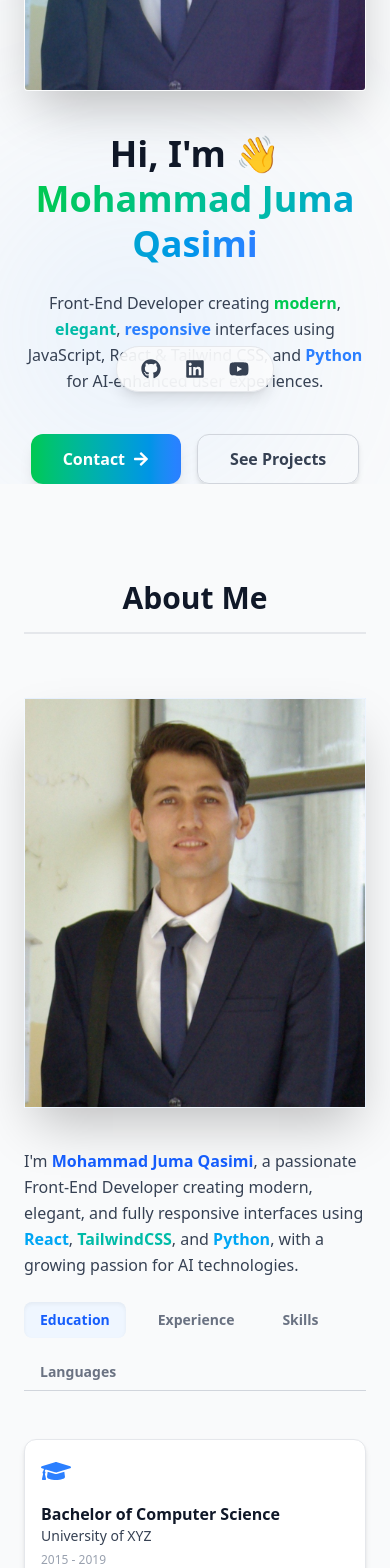
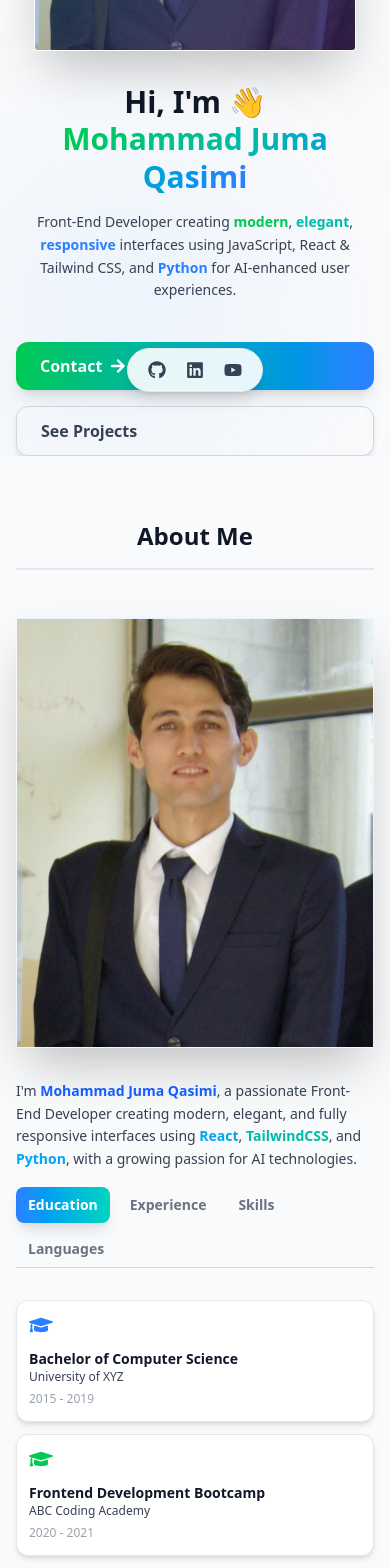
Before and after one commit to JumaQasimiM/Protfolio, a React (Vite) app: page / in a window 390 px wide. Shown: the part 432-2000 px from the top of the page. Built offline with nearby package versions, Linux system fonts and the light colour scheme.

Commit message:
update hero

```diff
--- a/src/components/About.jsx
+++ b/src/components/About.jsx
@@ -10,9 +10,6 @@ import {
   FaLanguage,
 } from "react-icons/fa";
 import myfoto from "../assets/myfoto.jpg";
-
-// Google Fonts: Poppins
-// Add to index.html <link href="https://fonts.googleapis.com/css2?family=Poppins:wght@400;500;600;700&display=swap" rel="stylesheet">
 
 export const About = () => {
   const [activeTab, setActiveTab] = useState("education");
@@ -62,26 +59,26 @@ export const About = () => {
   return (
     <section
       id="about"
-      className="relative py-24 px-6 md:px-12 bg-gray-50 font-poppins"
+      className="relative py-16 sm:py-20 px-4 sm:px-6 md:px-12 bg-gray-50 font-poppins"
     >
       {/* Header */}
-      <div className="max-w-6xl mx-auto flex flex-col md:flex-row items-center justify-between gap-4 mb-16 border-b-2 border-gray-200 pb-4">
-        <h2 className="text-3xl sm:text-4xl md:text-5xl font-bold text-gray-900">
+      <div className="max-w-6xl mx-auto flex flex-col md:flex-row items-center justify-between gap-2 md:gap-4 mb-12 sm:mb-16 border-b-2 border-gray-200 pb-4">
+        <h2 className="text-2xl sm:text-3xl md:text-4xl lg:text-5xl font-bold text-gray-900">
           About Me
         </h2>
-        <span className="hidden md:block text-blue-400 text-xl md:text-2xl">
+        <span className="hidden md:block text-blue-400 text-lg md:text-xl">
           (01)
         </span>
       </div>
 
-      <div className="max-w-6xl mx-auto flex flex-col md:flex-row items-start gap-10 md:gap-16">
+      <div className="max-w-6xl mx-auto flex flex-col md:flex-row items-start gap-8 md:gap-12">
         {/* Profile Image */}
         <motion.div
           initial={{ opacity: 0, x: -50 }}
           whileInView={{ opacity: 1, x: 0 }}
           viewport={{ once: true }}
           transition={{ duration: 0.8 }}
-          className="w-full h-auto sm:w-60 sm:h-60 md:w-72 md:h-72 overflow-hidden shadow-2xl bg-gradient-to-tr from-blue-100 to-blue-50 border border-white/30 flex-shrink-0"
+          className="w-[full] sm:w-48 md:w-60 lg:w-72 xl:w-80 overflow-hidden shadow-2xl bg-gradient-to-tr from-blue-100 to-blue-50 border border-white/30 flex-shrink-0 mx-auto md:mx-0"
         >
           <img
             src={myfoto}
@@ -96,10 +93,10 @@ export const About = () => {
           whileInView={{ opacity: 1, x: 0 }}
           viewport={{ once: true }}
           transition={{ duration: 0.8 }}
-          className="flex-1 flex flex-col gap-6"
+          className="flex-1 flex flex-col gap-4 sm:gap-6"
         >
           {/* Introduction */}
-          <p className="text-gray-700 text-base sm:text-lg md:text-xl leading-relaxed">
+          <p className="text-gray-700 text-sm sm:text-base md:text-lg lg:text-xl leading-relaxed">
             I'm{" "}
             <span className="font-semibold text-blue-600">
               Mohammad Juma Qasimi
@@ -113,14 +110,14 @@ export const About = () => {
           </p>
 
           {/* Tabs */}
-          <div className="flex flex-wrap gap-4 border-b border-gray-300 mb-6">
+          <div className="flex flex-wrap gap-2 sm:gap-3 border-b border-gray-300 mb-4 sm:mb-6">
             {tabs.map((tab) => (
               <button
                 key={tab}
                 onClick={() => setActiveTab(tab)}
-                className={`relative py-2 px-4 font-semibold text-sm sm:text-base rounded-lg transition-all ${
+                className={`py-2 px-3 sm:px-4 font-semibold text-sm sm:text-base rounded-lg transition-all ${
                   activeTab === tab
-                    ? "text-blue-600 bg-blue-50 shadow-inner"
+                    ? "text-white bg-gradient-to-r from-blue-500 to-teal-400 shadow-lg"
                     : "text-gray-500 hover:text-blue-500 hover:bg-gray-100"
                 }`}
               >
@@ -130,7 +127,7 @@ export const About = () => {
           </div>
 
           {/* Tab Content */}
-          <div className="space-y-4 md:space-y-6">
+          <div className="space-y-3 sm:space-y-4 md:space-y-6">
             {/* Education */}
             {activeTab === "education" &&
               education.map((edu, index) => (
@@ -140,17 +137,17 @@ export const About = () => {
                   whileInView={{ opacity: 1, y: 0 }}
                   viewport={{ once: true }}
                   transition={{ duration: 0.5, delay: index * 0.1 }}
-                  className="flex flex-col sm:flex-row items-start sm:items-center gap-4 p-4 rounded-xl bg-white shadow-md border border-gray-200"
+                  className="flex flex-col sm:flex-row items-start sm:items-center gap-3 sm:gap-4 p-3 sm:p-4 rounded-xl bg-white shadow-md border border-gray-200 hover:scale-105 transition"
                 >
-                  <div className="text-3xl">{edu.icon}</div>
+                  <div className="text-2xl sm:text-3xl">{edu.icon}</div>
                   <div>
-                    <h3 className="font-semibold text-gray-900 text-base sm:text-lg">
+                    <h3 className="font-semibold text-gray-900 text-sm sm:text-base md:text-lg">
                       {edu.title}
                     </h3>
-                    <p className="text-gray-700 text-sm sm:text-base">
+                    <p className="text-gray-700 text-xs sm:text-sm md:text-base">
                       {edu.institute}
                     </p>
-                    <span className="text-gray-400 text-xs sm:text-sm">
+                    <span className="text-gray-400 text-xs sm:text-xs md:text-sm">
                       {edu.year}
                     </span>
                   </div>
@@ -166,17 +163,17 @@ export const About = () => {
                   whileInView={{ opacity: 1, y: 0 }}
                   viewport={{ once: true }}
                   transition={{ duration: 0.5, delay: index * 0.1 }}
-                  className="flex flex-col sm:flex-row items-start sm:items-center gap-4 p-4 rounded-xl bg-white shadow-md border border-gray-200"
+                  className="flex flex-col sm:flex-row items-start sm:items-center gap-3 sm:gap-4 p-3 sm:p-4 rounded-xl bg-white shadow-md border border-gray-200 hover:scale-105 transition"
                 >
-                  <div className="text-3xl">{exp.icon}</div>
+                  <div className="text-2xl sm:text-3xl">{exp.icon}</div>
                   <div>
-                    <h3 className="font-semibold text-gray-900 text-base sm:text-lg">
+                    <h3 className="font-semibold text-gray-900 text-sm sm:text-base md:text-lg">
                       {exp.title}
                     </h3>
-                    <p className="text-gray-700 text-sm sm:text-base">
+                    <p className="text-gray-700 text-xs sm:text-sm md:text-base">
                       {exp.company}
                     </p>
-                    <span className="text-gray-400 text-xs sm:text-sm">
+                    <span className="text-gray-400 text-xs sm:text-xs md:text-sm">
                       {exp.year}
                     </span>
                   </div>
@@ -186,7 +183,7 @@ export const About = () => {
             {/* Skills */}
             {activeTab === "skills" && (
               <motion.div
-                className="flex flex-wrap gap-3"
+                className="flex flex-wrap gap-2 sm:gap-3"
                 initial={{ opacity: 0 }}
                 whileInView={{ opacity: 1 }}
                 viewport={{ once: true }}
@@ -195,10 +192,10 @@ export const About = () => {
                 {skills.map((skill, index) => (
                   <div
                     key={index}
-                    className="flex items-center gap-2 px-4 py-2 bg-white shadow rounded-lg border border-gray-200 hover:scale-105 transition"
+                    className="flex items-center gap-2 px-3 sm:px-4 py-1 sm:py-2 bg-white shadow rounded-lg border border-gray-200 hover:scale-105 transition text-sm sm:text-base"
                   >
                     {skill.icon && skill.icon}
-                    <span className="text-gray-800 font-medium text-sm sm:text-base">
+                    <span className="text-gray-800 font-medium">
                       {skill.name}
                     </span>
                   </div>
@@ -209,7 +206,7 @@ export const About = () => {
             {/* Languages */}
             {activeTab === "languages" && (
               <motion.div
-                className="flex flex-wrap gap-3"
+                className="flex flex-wrap gap-2 sm:gap-3"
                 initial={{ opacity: 0 }}
                 whileInView={{ opacity: 1 }}
                 viewport={{ once: true }}
@@ -218,12 +215,10 @@ export const About = () => {
                 {languages.map((lang, index) => (
                   <div
                     key={index}
-                    className="flex items-center gap-2 px-4 py-2 bg-white shadow rounded-lg border border-gray-200 hover:scale-105 transition"
+                    className="flex items-center gap-2 px-3 sm:px-4 py-1 sm:py-2 bg-white shadow rounded-lg border border-gray-200 hover:scale-105 transition text-sm sm:text-base"
                   >
                     <FaLanguage className="text-purple-500" />
-                    <span className="text-gray-800 font-medium text-sm sm:text-base">
-                      {lang}
-                    </span>
+                    <span className="text-gray-800 font-medium">{lang}</span>
                   </div>
                 ))}
               </motion.div>
--- a/src/components/Contact.jsx
+++ b/src/components/Contact.jsx
@@ -11,7 +11,7 @@ import { ContactForm } from "./contactForm";
 
 export const Contact = () => {
   return (
-    <section id="contact" className="py-24 bg-gray-50 px-6">
+    <section id="contact" className="py-8 md:py-24 bg-gray-50 px-6">
       <div className="max-w-6xl mx-auto flex flex-col justify-between md:flex-row items-center gap-16 border-b-2 mb-10 md:mb-20 pb-5">
         <h2 className="text-2xl md:text-5xl font-bold text-gray-900">
           Contact Me
--- a/src/components/Header.jsx
+++ b/src/components/Header.jsx
@@ -39,7 +39,7 @@ export const Header = () => {
 
   return (
     <header
-      className={`fixed top-0 w-full z-50 transition-all duration-300 backdrop-blur-md ${
+      className={`fixed top-0 w-[95%] md:w-full z-50 transition-all duration-300 backdrop-blur-md ${
         isScrolled
           ? "bg-white/80 shadow-lg border-b border-gray-200/40 py-3"
           : "bg-transparent py-5"
--- a/src/components/Hero.jsx
+++ b/src/components/Hero.jsx
@@ -6,22 +6,22 @@ export const Hero = () => {
   return (
     <section
       id="hero"
-      className="relative bg-gray-50 min-h-screen flex flex-col justify-center px-6 pt-28 md:pt-20 overflow-hidden"
+      className="relative bg-gray-50 min-h-screen flex flex-col justify-center px-4 sm:px-6 md:px-12 pt-24 md:pt-28 overflow-hidden"
     >
       {/* Background Blur Circles */}
-      <div className="absolute top-10 right-5 w-40 h-40 md:w-72 md:h-72 bg-green-300/30 blur-[90px] md:blur-[140px] rounded-full"></div>
-      <div className="absolute bottom-10 left-5 w-56 h-56 md:w-96 md:h-96 bg-blue-300/30 blur-[120px] md:blur-[180px] rounded-full"></div>
+      <div className="absolute top-10 right-5 w-36 h-36 sm:w-44 sm:h-44 md:w-72 md:h-72 bg-green-300/30 blur-[90px] md:blur-[140px] rounded-full"></div>
+      <div className="absolute bottom-10 left-5 w-52 h-52 sm:w-64 sm:h-64 md:w-96 md:h-96 bg-blue-300/30 blur-[120px] md:blur-[180px] rounded-full"></div>
 
       {/* Main Content */}
-      <div className="relative max-w-6xl mx-auto flex flex-col-reverse md:flex-row items-center gap-10 md:gap-20 z-10">
+      <div className="relative max-w-6xl mx-auto flex flex-col-reverse md:flex-row items-center gap-8 md:gap-20 z-10">
         {/* Text Section */}
         <motion.div
-          initial={{ opacity: 0, x: -40 }}
+          initial={{ opacity: 0, x: -30 }}
           animate={{ opacity: 1, x: 0 }}
           transition={{ duration: 0.8 }}
-          className="flex-1 flex flex-col gap-6 text-center md:text-left"
+          className="flex-1 flex flex-col gap-4 text-center md:text-left"
         >
-          <h1 className="text-4xl md:text-6xl font-bold text-gray-900 leading-tight">
+          <h1 className="text-3xl sm:text-4xl md:text-6xl font-bold text-gray-900 leading-tight">
             Hi, I'm 👋
             <br />
             <span className="bg-gradient-to-r from-green-500 via-teal-500 to-blue-500 bg-clip-text text-transparent">
@@ -29,7 +29,7 @@ export const Hero = () => {
             </span>
           </h1>
 
-          <p className="text-base md:text-xl text-gray-700 leading-relaxed">
+          <p className="text-sm sm:text-base md:text-lg text-gray-700 leading-relaxed">
             Front-End Developer creating{" "}
             <span className="text-green-500 font-semibold">modern</span>,{" "}
             <span className="text-teal-500 font-semibold">elegant</span>,{" "}
@@ -39,11 +39,11 @@ export const Hero = () => {
             AI-enhanced user experiences.
           </p>
 
-          <div className="flex gap-4 mt-4 flex-wrap justify-center md:justify-start">
+          <div className="flex flex-col sm:flex-row gap-4 mt-6 justify-center md:justify-start">
             <motion.a
               whileHover={{ scale: 1.05 }}
               href="#contact"
-              className="px-8 py-3 bg-gradient-to-r from-green-500 to-blue-500 text-white font-semibold rounded-xl flex items-center gap-2 shadow-lg hover:shadow-xl transition"
+              className="px-6 sm:px-8 py-3 bg-gradient-to-r from-green-500 to-blue-500 text-white font-semibold rounded-xl flex items-center gap-2 shadow-lg hover:shadow-xl transition"
             >
               Contact <FaArrowRight />
             </motion.a>
@@ -51,7 +51,7 @@ export const Hero = () => {
             <motion.a
               whileHover={{ scale: 1.05 }}
               href="#projects"
-              className="px-8 py-3 border border-gray-300 rounded-xl font-semibold text-gray-700 hover:bg-gray-100 transition-all flex items-center gap-2 shadow-md"
+              className="px-6 sm:px-8 py-3 border border-gray-300 rounded-xl font-semibold text-gray-700 hover:bg-gray-100 transition-all flex items-center gap-2 shadow-md"
             >
               See Projects
             </motion.a>
@@ -63,47 +63,46 @@ export const Hero = () => {
           initial={{ opacity: 0, scale: 0.8 }}
           animate={{ opacity: 1, scale: 1 }}
           transition={{ duration: 0.8 }}
-          className="relative w-full h-auto sm:w-60 sm:h-60 md:w-72 md:h-72 rounded overflow-hidden shadow-2xl bg-white/30 backdrop-blur-xl border border-white/30"
+          className="relative w-[90%] sm:w-56 md:w-72 lg:w-80 rounded overflow-hidden shadow-2xl bg-white/30 backdrop-blur-xl border border-white/30 flex-shrink-0"
         >
           <img
             src={myfoto}
             alt="Profile"
             className="w-full h-full object-cover"
           />
-
           <div className="absolute inset-0 bg-gradient-to-br from-green-400/20 via-blue-400/20 to-purple-500/20"></div>
         </motion.div>
       </div>
 
-      {/* Social Icons (Fully Responsive) */}
+      {/* Social Icons */}
       <div className="fixed bottom-5 left-1/2 -translate-x-1/2 md:left-auto md:right-10 md:translate-x-0 z-40">
-        {/* Mobile Layout */}
-        <div className="md:hidden bg-white/80 backdrop-blur-lg shadow-lg px-6 py-3 rounded-full flex items-center gap-6 border border-gray-200">
+        {/* Mobile */}
+        <div className="md:hidden bg-white/90 backdrop-blur-lg shadow-lg px-5 py-3 rounded-full flex items-center gap-5 border border-gray-200">
           <motion.a
             whileHover={{ scale: 1.2 }}
-            href="#"
-            className="text-xl text-gray-700 hover:text-green-500"
+            href="https://github.com/JumaQasimiM"
+            className="text-lg sm:text-xl text-gray-700 hover:text-green-500"
           >
             <FaGithub />
           </motion.a>
           <motion.a
             whileHover={{ scale: 1.2 }}
-            href="https://github.com/JumaQasimiM"
-            className="text-xl text-gray-700 hover:text-blue-500"
+            href="https://www.linkedin.com/in/mohammad-qasimi/"
+            className="text-lg sm:text-xl text-gray-700 hover:text-blue-500"
           >
             <FaLinkedin />
           </motion.a>
           <motion.a
             whileHover={{ scale: 1.2 }}
-            href="https://www.linkedin.com/in/mohammad-qasimi/"
-            className="text-xl text-gray-700 hover:text-red-500"
+            href="#"
+            className="text-lg sm:text-xl text-gray-700 hover:text-red-500"
           >
             <FaYoutube />
           </motion.a>
         </div>
 
-        {/* Desktop Layout */}
-        <div className="hidden md:flex flex-col items-center gap-6 text-3xl">
+        {/* Desktop */}
+        <div className="hidden md:flex flex-col items-center gap-5 text-3xl">
           <motion.a
             whileHover={{ scale: 1.2 }}
             href="https://github.com/JumaQasimiM"
@@ -125,7 +124,7 @@ export const Hero = () => {
           >
             <FaYoutube />
           </motion.a>
-          <div className="w-[2px] h-20 bg-gray-300"></div>
+          <div className="w-[2px] h-16 bg-gray-300"></div>
         </div>
       </div>
     </section>
```
Also changed, not shown: src/components/Projects.jsx (+27 -22 lines).
